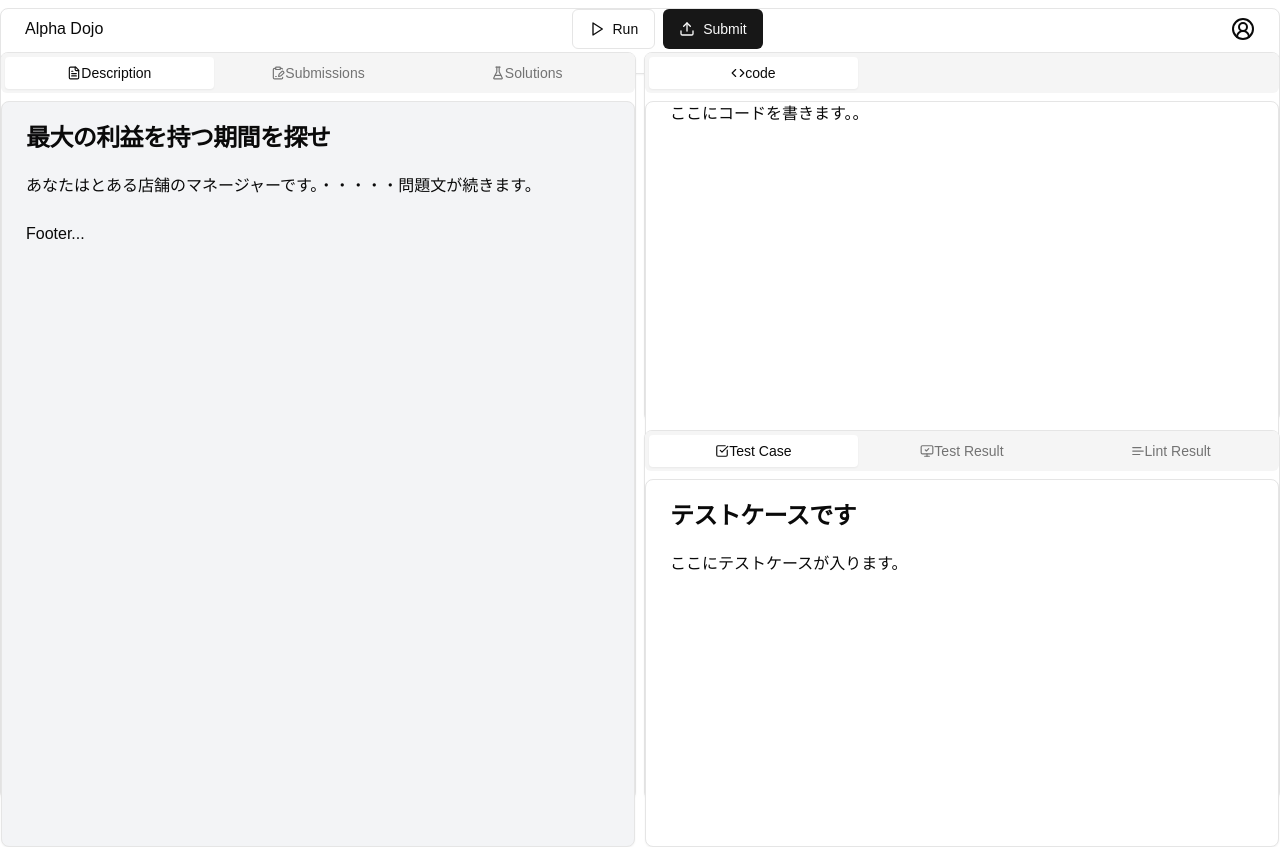
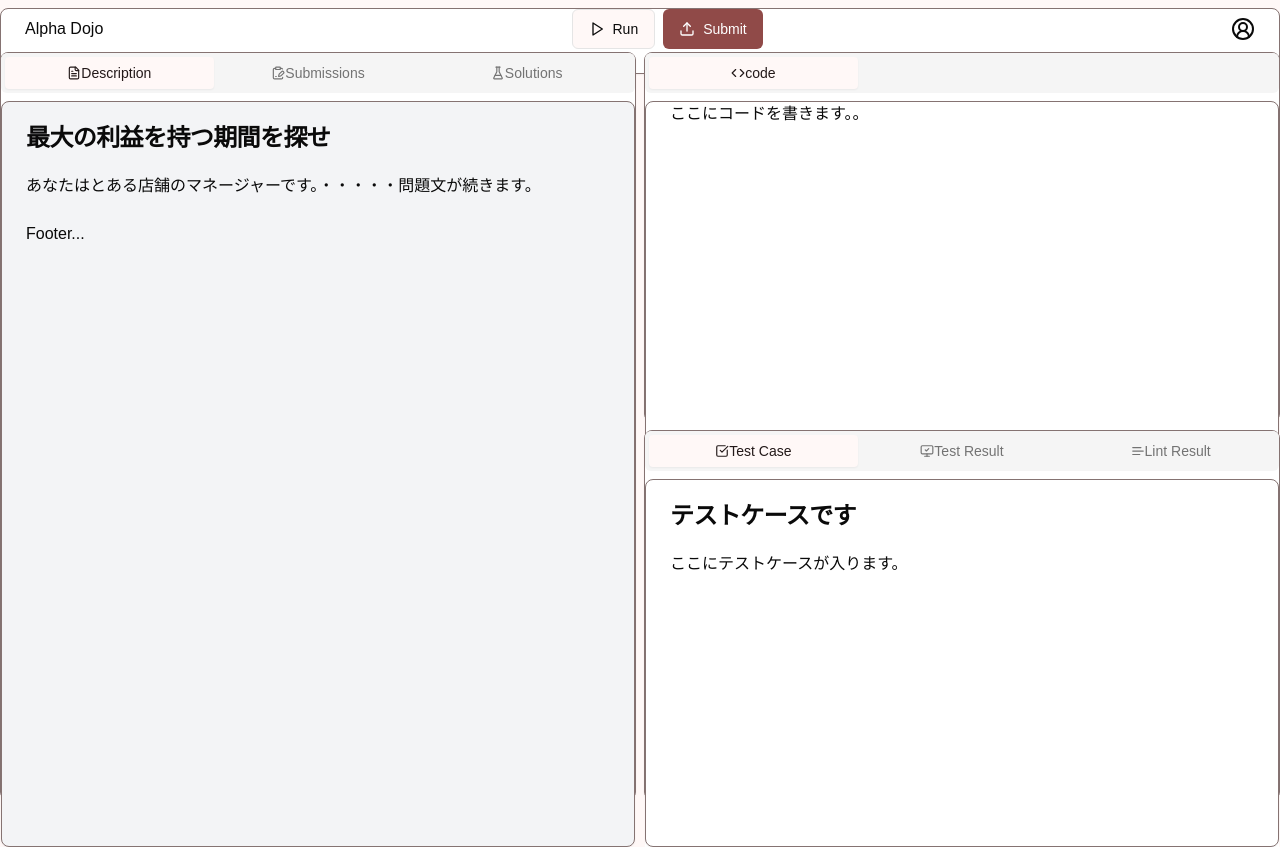
Before and after one commit to Greek-Academy/alpha-dojo-v2, a Next.js app: page / in a window 1280 px wide. Built offline with nearby package versions, Linux system fonts and the light colour scheme.

Commit message:
[DOJO-8] Tailwind の色設定を Dojo 用に変更 [shadcn -> Material Design 3 変換] primary -> Primary primary-foreground -> On Primary secondary -> Secondary secondary-foreground -> On Secondary foreground -> On Surface background -> Surface border -> Outline

```diff
--- a/app/globals.css
+++ b/app/globals.css
@@ -8,23 +8,23 @@ body {
 
 @layer base {
   :root {
-    --background: 0 0% 100%;
-    --foreground: 0 0% 3.9%;
+    --background: #FFF8F7;
+    --foreground: #231919;
     --card: 0 0% 100%;
     --card-foreground: 0 0% 3.9%;
     --popover: 0 0% 100%;
     --popover-foreground: 0 0% 3.9%;
-    --primary: 0 0% 9%;
-    --primary-foreground: 0 0% 98%;
-    --secondary: 0 0% 96.1%;
-    --secondary-foreground: 0 0% 9%;
+    --primary: #904A48;
+    --primary-foreground: #FFF;
+    --secondary: #775654;
+    --secondary-foreground: #FFF;
     --muted: 0 0% 96.1%;
     --muted-foreground: 0 0% 45.1%;
     --accent: 0 0% 96.1%;
     --accent-foreground: 0 0% 9%;
     --destructive: 0 84.2% 60.2%;
     --destructive-foreground: 0 0% 98%;
-    --border: 0 0% 89.8%;
+    --border: #857372;
     --input: 0 0% 89.8%;
     --ring: 0 0% 3.9%;
     --chart-1: 12 76% 61%;
@@ -43,23 +43,23 @@ body {
     --sidebar-ring: 217.2 91.2% 59.8%;
   }
   .dark {
-    --background: 0 0% 3.9%;
-    --foreground: 0 0% 98%;
+    --background: #1A1111;
+    --foreground: #F0DEDD;
     --card: 0 0% 3.9%;
     --card-foreground: 0 0% 98%;
     --popover: 0 0% 3.9%;
     --popover-foreground: 0 0% 98%;
-    --primary: 0 0% 98%;
-    --primary-foreground: 0 0% 9%;
-    --secondary: 0 0% 14.9%;
-    --secondary-foreground: 0 0% 98%;
+    --primary: #FFB3AF;
+    --primary-foreground: #571D1D;
+    --secondary: #E7BDBA;
+    --secondary-foreground: #442928;
     --muted: 0 0% 14.9%;
     --muted-foreground: 0 0% 63.9%;
     --accent: 0 0% 14.9%;
     --accent-foreground: 0 0% 98%;
     --destructive: 0 62.8% 30.6%;
     --destructive-foreground: 0 0% 98%;
-    --border: 0 0% 14.9%;
+    --border: #A08C8B;
     --input: 0 0% 14.9%;
     --ring: 0 0% 83.1%;
     --chart-1: 220 70% 50%;
--- a/tailwind.config.ts
+++ b/tailwind.config.ts
@@ -10,8 +10,8 @@ const config: Config = {
   theme: {
   	extend: {
   		colors: {
-  			background: 'hsl(var(--background))',
-  			foreground: 'hsl(var(--foreground))',
+  			background: 'var(--background)',
+  			foreground: 'var(--foreground)',
   			card: {
   				DEFAULT: 'hsl(var(--card))',
   				foreground: 'hsl(var(--card-foreground))'
@@ -21,12 +21,12 @@ const config: Config = {
   				foreground: 'hsl(var(--popover-foreground))'
   			},
   			primary: {
-  				DEFAULT: 'hsl(var(--primary))',
-  				foreground: 'hsl(var(--primary-foreground))'
+  				DEFAULT: 'var(--primary)',
+  				foreground: 'var(--primary-foreground)'
   			},
   			secondary: {
-  				DEFAULT: 'hsl(var(--secondary))',
-  				foreground: 'hsl(var(--secondary-foreground))'
+  				DEFAULT: 'var(--secondary)',
+  				foreground: 'var(--secondary-foreground)'
   			},
   			muted: {
   				DEFAULT: 'hsl(var(--muted))',
@@ -40,7 +40,7 @@ const config: Config = {
   				DEFAULT: 'hsl(var(--destructive))',
   				foreground: 'hsl(var(--destructive-foreground))'
   			},
-  			border: 'hsl(var(--border))',
+  			border: 'var(--border)',
   			input: 'hsl(var(--input))',
   			ring: 'hsl(var(--ring))',
   			chart: {
```
